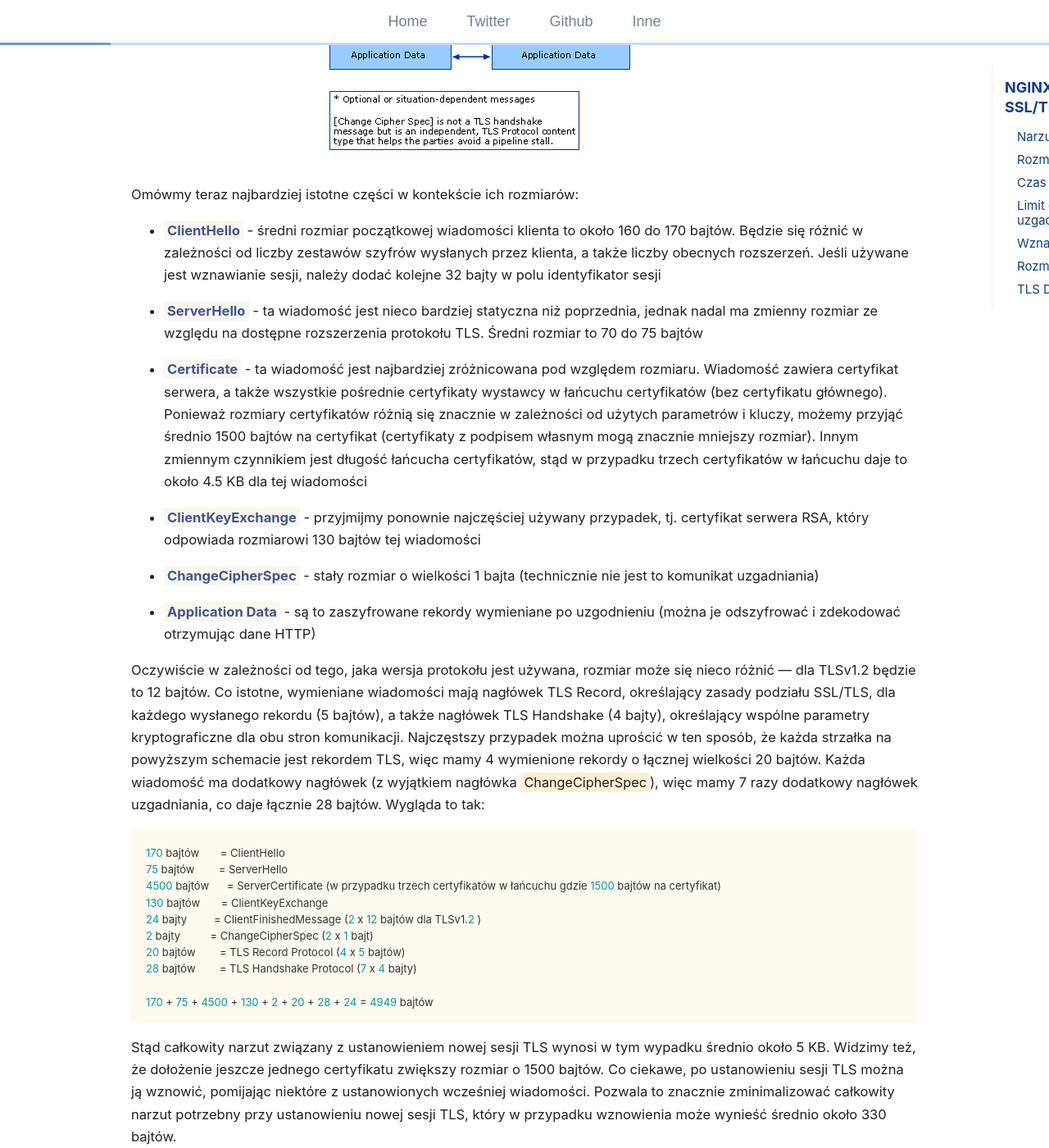
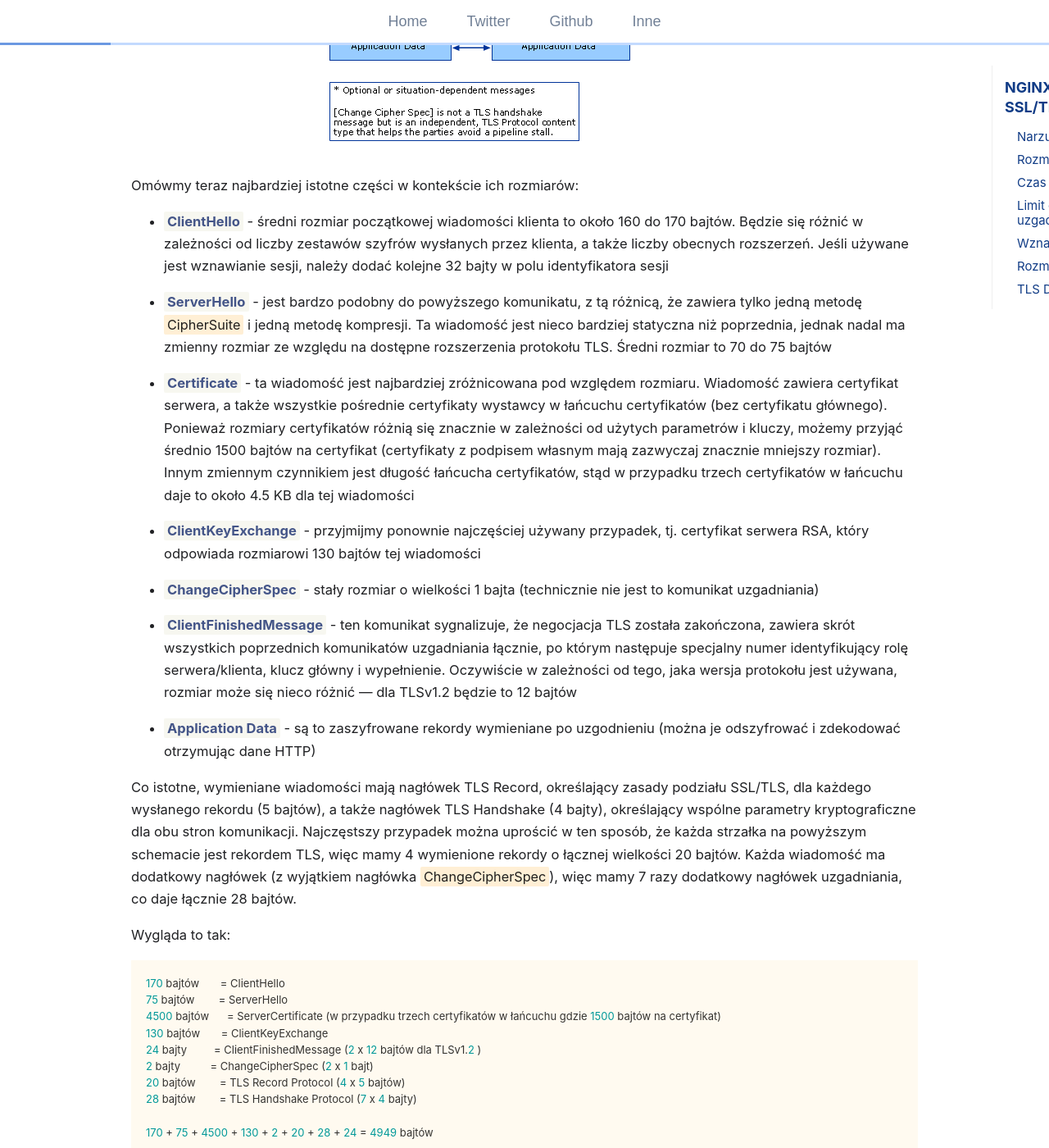
Before and after one commit to git04112019/trimstray.github.io, a Jekyll site: the page built from _posts/2019-07-21-nginx-optymalizacja_sesji_ssl-tls.md, in a window 1280 px wide and 1400 px high, scrolled down 2362 px. Shown: the whole window at 82% size. Built offline with Jekyll 4.4.1, drawn with Linux system fonts in a browser that asks for light colours; comment, search, counter and statistics services are not loaded; some of the changed text lies outside the part shown.

Commit message:
uncommited changes - signed-off-by: trimstray <trimstray@gmail.com>

````diff
--- a/_posts/2019-07-21-nginx-optymalizacja_sesji_ssl-tls.md
+++ b/_posts/2019-07-21-nginx-optymalizacja_sesji_ssl-tls.md
@@ -21,7 +21,7 @@ Jeżeli chodzi o temat tego wpisu, to tak naprawdę nie ma jednoznacznych odpowi
 
 Faktem natomiast jest, że domyślna konfiguracja sesji SSL/TLS w NGINX nie jest optymalna. Na przykład wbudowana pamięć podręczna może być używana tylko przez jeden proces roboczy, co może powodować fragmentację pamięci, dlatego o wiele lepiej jest używać jej współdzielonej wersji. Optymalizacji powinny podlegać także dodatkowe parametry tj. odpowiedzialne za rozmiar rekordów TLS czy czas utrzymywania sesji w pamięci podręcznej.
 
-Drugim przykładem może być stosowanie mechanizmu wznawiania sesji TLS, w celu zmniejszenia kosztów obliczeń i podróży komunikatów w obie strony. Projektanci protokołu TLS byli świadomi, że wykonanie pełnej negocjacji jest dość kosztowne i wymaga dwóch obiegów sieci (cztery komunikaty), a także kosztownych operacji kryptograficznych. Z tego powodu główny sekret może być przechowywany przez obie strony w pamięci podręcznej, dzięki temu, gdy klient łączy się ponownie, wystarczy, że przedstawi tzw. identyfikator sesji. Mechanizm ten, polega na przechowywaniu oraz udostępnianiu tych samych wynegocjowanych parametrów między wieloma połączeniami. Wznowienie sesji jest ważnym elementem optymalizacyjnym, ponieważ skrócony uścisk dłoni pozwala uniknąć pełnego uzgadniania dla większości żądań, eliminując opóźnienia i znacznie zmniejszając koszty obliczeniowe dla obu stron.
+Drugim przykładem może być stosowanie mechanizmu wznawiania sesji TLS, w celu zmniejszenia kosztów obliczeń i podróży komunikatów w obie strony. Projektanci protokołu TLS byli świadomi, że wykonanie pełnej negocjacji jest dość kosztowne i wymaga dwóch obiegów sieci (cztery komunikaty), a także kosztownych operacji kryptograficznych. Mechanizm ten polega na przechowywaniu oraz udostępnianiu tych samych wynegocjowanych parametrów między wieloma połączeniami. Wznowienie sesji jest ważnym elementem optymalizacyjnym, ponieważ skrócony uścisk dłoni pozwala uniknąć pełnego uzgadniania dla większości żądań, eliminując opóźnienia i znacznie zmniejszając koszty obliczeniowe dla obu stron.
 
 Niestety wiążą się z tym pewne problemy, zwłaszcza związane z bezpieczeństwem. Zaimplementowanie tego mechanizmu umożliwia wykorzystanie techniki zwanej atakiem przedłużającym (ang. _Prolongation Attack_), który w dużym skrócie, polega na śledzeniu użytkowników na podstawie mechanizmu (danych) wznawiania sesji TLS (spójrz na pracę [Tracking Users across the Web via TLS Session Resumption]({{ site.url }}/assets/pdfs/2018-12-06-Sy-ACSAC-Tracking_Users_across_the_Web_via_TLS_Session_Resumption.pdf) <sup>[PDF]</sup>). Od razu też pojawia się pytanie, w jaki sposób skorzystać z funkcji PFS (ang. _Perfect Forward Secrecy_), dla której musimy zapewnić, że użyty materiał kryptograficzny związany z TLS nie będzie w żaden sposób przechowywany? W rzeczywistości, typowe serwery internetowe zamykają połączenia po kilkunastu sekundach bezczynności, ale będą pamiętać sesje (zestaw szyfrów i klucze) znacznie dłużej — prawdopodobnie przez godziny lub nawet dni.
 
@@ -29,7 +29,9 @@ Podsumowując wstęp, moim zdaniem należy zrównoważyć wydajność (nie chcem
 
 ## Narzut TLS i pierwszy bajt danych
 
-Przy przejściu na protokół HTTPS pojawia się pewne opóźnienie. Dzieje się tak, ponieważ początkowe uzgadnianie TLS wymaga dwóch dodatkowych obiegów w obie strony przed ustanowieniem faktycznego połączenia, w porównaniu do jednego przejścia z wykorzystaniem niezaszyfrowanego protokołu HTTP. Uzgadnianie TLS ma wiele odmian i zależy pamiętać, że dokładny narzut TLS zależy od różnych czynników, a znaczący na niego wpływ będzie mieć zmienny rozmiar większości wiadomości, a także różne wzorce ruchu. W przypadku typowego połączenia cały proces uzgadniania wygląda jak poniżej:
+W przypadku wdrożenia protokołu HTTPS musimy liczyć się z pojawiającym się opóźnieniem. Dzieje się tak, ponieważ początkowe uzgadnianie TLS wymaga dwóch dodatkowych obiegów w obie strony przed ustanowieniem faktycznego połączenia, w porównaniu do jednego przejścia z wykorzystaniem niezaszyfrowanego protokołu HTTP. Uzgadnianie TLS ma wiele odmian i należy pamiętać, że dokładny narzut TLS zależy od różnych czynników, a znaczący na niego wpływ będzie mieć zmienny rozmiar większości wiadomości, a także różne wzorce ruchu.
+
+Przypomnijmy sobie, jak wygląda cały proces uzgadniania dla typowego połączenia SSL/TLS:
 
 <p align="center">
   <img src="/assets/img/posts/tls_handshake_rfc.png">
@@ -37,19 +39,23 @@ Przy przejściu na protokół HTTPS pojawia się pewne opóźnienie. Dzieje się
 
 Omówmy teraz najbardziej istotne części w kontekście ich rozmiarów:
 
-- <span class="h-a">ClientHello</span> - średni rozmiar początkowej wiadomości klienta to około 160 do 170 bajtów. Będzie się różnić w zależności od liczby zestawów szyfrów wysłanych przez klienta, a także liczby obecnych rozszerzeń. Jeśli używane jest wznawianie sesji, należy dodać kolejne 32 bajty w polu identyfikator sesji
+- <span class="h-a">ClientHello</span> - średni rozmiar początkowej wiadomości klienta to około 160 do 170 bajtów. Będzie się różnić w zależności od liczby zestawów szyfrów wysłanych przez klienta, a także liczby obecnych rozszerzeń. Jeśli używane jest wznawianie sesji, należy dodać kolejne 32 bajty w polu identyfikatora sesji
 
-- <span class="h-a">ServerHello</span> - ta wiadomość jest nieco bardziej statyczna niż poprzednia, jednak nadal ma zmienny rozmiar ze względu na dostępne rozszerzenia protokołu TLS. Średni rozmiar to 70 do 75 bajtów
+- <span class="h-a">ServerHello</span> - jest bardzo podobny do powyższego komunikatu, z tą różnicą, że zawiera tylko jedną metodę <span class="h-b">CipherSuite</span> i jedną metodę kompresji. Ta wiadomość jest nieco bardziej statyczna niż poprzednia, jednak nadal ma zmienny rozmiar ze względu na dostępne rozszerzenia protokołu TLS. Średni rozmiar to 70 do 75 bajtów
 
-- <span class="h-a">Certificate</span> - ta wiadomość jest najbardziej zróżnicowana pod względem rozmiaru. Wiadomość zawiera certyfikat serwera, a także wszystkie pośrednie certyfikaty wystawcy w łańcuchu certyfikatów (bez certyfikatu głównego). Ponieważ rozmiary certyfikatów różnią się znacznie w zależności od użytych parametrów i kluczy, możemy przyjąć średnio 1500 bajtów na certyfikat (certyfikaty z podpisem własnym mogą znacznie mniejszy rozmiar). Innym zmiennym czynnikiem jest długość łańcucha certyfikatów, stąd w przypadku trzech certyfikatów w łańcuchu daje to około 4.5 KB dla tej wiadomości
+- <span class="h-a">Certificate</span> - ta wiadomość jest najbardziej zróżnicowana pod względem rozmiaru. Wiadomość zawiera certyfikat serwera, a także wszystkie pośrednie certyfikaty wystawcy w łańcuchu certyfikatów (bez certyfikatu głównego). Ponieważ rozmiary certyfikatów różnią się znacznie w zależności od użytych parametrów i kluczy, możemy przyjąć średnio 1500 bajtów na certyfikat (certyfikaty z podpisem własnym mają zazwyczaj znacznie mniejszy rozmiar). Innym zmiennym czynnikiem jest długość łańcucha certyfikatów, stąd w przypadku trzech certyfikatów w łańcuchu daje to około 4.5 KB dla tej wiadomości
 
 - <span class="h-a">ClientKeyExchange</span> - przyjmijmy ponownie najczęściej używany przypadek, tj. certyfikat serwera RSA, który odpowiada rozmiarowi 130 bajtów tej wiadomości
 
 - <span class="h-a">ChangeCipherSpec</span> - stały rozmiar o wielkości 1 bajta (technicznie nie jest to komunikat uzgadniania)
 
+- <span class="h-a">ClientFinishedMessage</span> - ten komunikat sygnalizuje, że negocjacja TLS została zakończona, zawiera skrót wszystkich poprzednich komunikatów uzgadniania łącznie, po którym następuje specjalny numer identyfikujący rolę serwera/klienta, klucz główny i wypełnienie. Oczywiście w zależności od tego, jaka wersja protokołu jest używana, rozmiar może się nieco różnić — dla TLSv1.2 będzie to 12 bajtów
+
 - <span class="h-a">Application Data</span> - są to zaszyfrowane rekordy wymieniane po uzgodnieniu (można je odszyfrować i zdekodować otrzymując dane HTTP)
 
-Oczywiście w zależności od tego, jaka wersja protokołu jest używana, rozmiar może się nieco różnić — dla TLSv1.2 będzie to 12 bajtów. Co istotne, wymieniane wiadomości mają nagłówek TLS Record, określający zasady podziału SSL/TLS, dla każdego wysłanego rekordu (5 bajtów), a także nagłówek TLS Handshake (4 bajty), określający wspólne parametry kryptograficzne dla obu stron komunikacji. Najczęstszy przypadek można uprościć w ten sposób, że każda strzałka na powyższym schemacie jest rekordem TLS, więc mamy 4 wymienione rekordy o łącznej wielkości 20 bajtów. Każda wiadomość ma dodatkowy nagłówek (z wyjątkiem nagłówka <span class="h-b">ChangeCipherSpec</span>), więc mamy 7 razy dodatkowy nagłówek uzgadniania, co daje łącznie 28 bajtów. Wygląda to tak:
+Co istotne, wymieniane wiadomości mają nagłówek TLS Record, określający zasady podziału SSL/TLS, dla każdego wysłanego rekordu (5 bajtów), a także nagłówek TLS Handshake (4 bajty), określający wspólne parametry kryptograficzne dla obu stron komunikacji. Najczęstszy przypadek można uprościć w ten sposób, że każda strzałka na powyższym schemacie jest rekordem TLS, więc mamy 4 wymienione rekordy o łącznej wielkości 20 bajtów. Każda wiadomość ma dodatkowy nagłówek (z wyjątkiem nagłówka <span class="h-b">ChangeCipherSpec</span>), więc mamy 7 razy dodatkowy nagłówek uzgadniania, co daje łącznie 28 bajtów.
+
+Wygląda to tak:
 
 ```
 170 bajtów       = ClientHello
@@ -74,7 +80,7 @@ Podsumowując:
 - całkowity koszt wznowienia istniejącej sesji TLS wynosi średnio około 330 bajtów, ponieważ pozwala uniknąć części uzgadniania związanej z wymianą klucza publicznego, a także weryfikacji certyfikatu
 - całkowity narzut zaszyfrowanych danych wynosi około 40 bajtów
 
-Dodatkowo pamiętaj o tym (koniecznie zapoznaj się z dokumentem []()):
+Dodatkowo pamiętaj o tym (koniecznie zapoznaj się z dokumentem [Performance Analysis of TLS Web Servers]({{ site.url }}/assets/pdf/tls-tocs.pdf)):
 
 - zwiększając wydajność procesora, ogólne obciążenie TLS będzie się zmniejszać
 - największy koszt wydajności serwera TLS związany jest z kryptografią klucza publicznego
````
Also changed, not shown: 1 other file.
